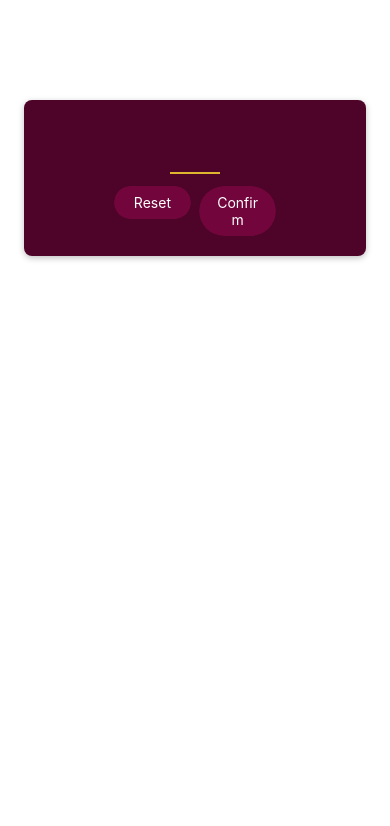
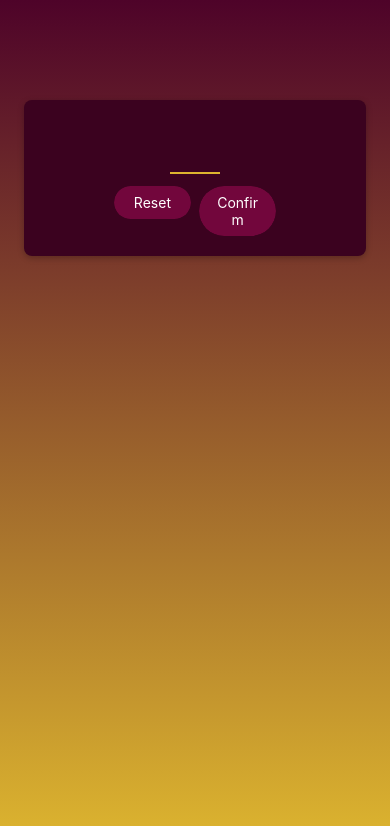
Before and after one commit to jcarroll1976/ReactNativeGuessingNumbers, a React Native app: screen / in a window 390 px wide. Shown: the top 826 px of the page. Built offline with nearby package versions, Linux system fonts and the light colour scheme.

Commit message:
Added linear-gradient background

```diff
--- a/App.js
+++ b/App.js
@@ -1,12 +1,17 @@
-import { StyleSheet } from 'react-native';
+import { StyleSheet, View } from 'react-native';
+import { LinearGradient } from 'expo-linear-gradient';
 import StartGameScreen from './screens/StartGameScreen';
 
 export default function App() {
   return (
-    <StartGameScreen />
+    <LinearGradient colors={["#4e0329","#ddb52f"]} style = {styles.rootScreen}>
+        <StartGameScreen />
+    </LinearGradient>
   );
 }
 
 const styles = StyleSheet.create({
-
+  rootScreen: {
+    flex: 1
+  }
 });
--- a/package.json
+++ b/package.json
@@ -12,7 +12,8 @@
     "expo": "~50.0.5",
     "expo-status-bar": "~1.11.1",
     "react": "18.2.0",
-    "react-native": "0.73.2"
+    "react-native": "0.73.2",
+    "expo-linear-gradient": "~12.7.1"
   },
   "devDependencies": {
     "@babel/core": "^7.20.0"
--- a/screens/StartGameScreen.js
+++ b/screens/StartGameScreen.js
@@ -29,7 +29,7 @@
         marginTop: 100,
         marginHorizontal: 24,
         padding: 16,
-        backgroundColor: "#4e0329",
+        backgroundColor: "#3b021f",
         borderRadius: 8,
         elevation: 4,
         shadowColor: "black",
```
Also changed, not shown: 1 other file (tests, documents, lock files or other folders).
